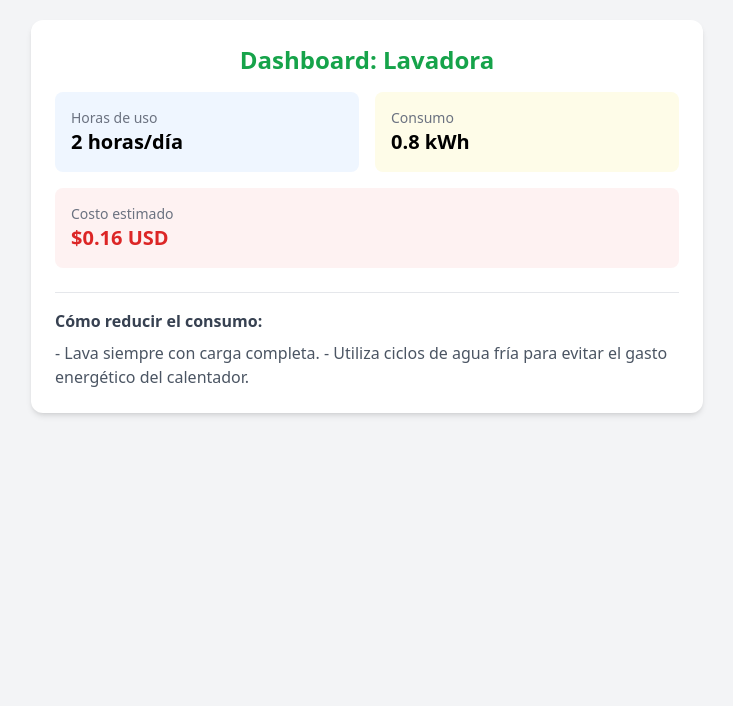
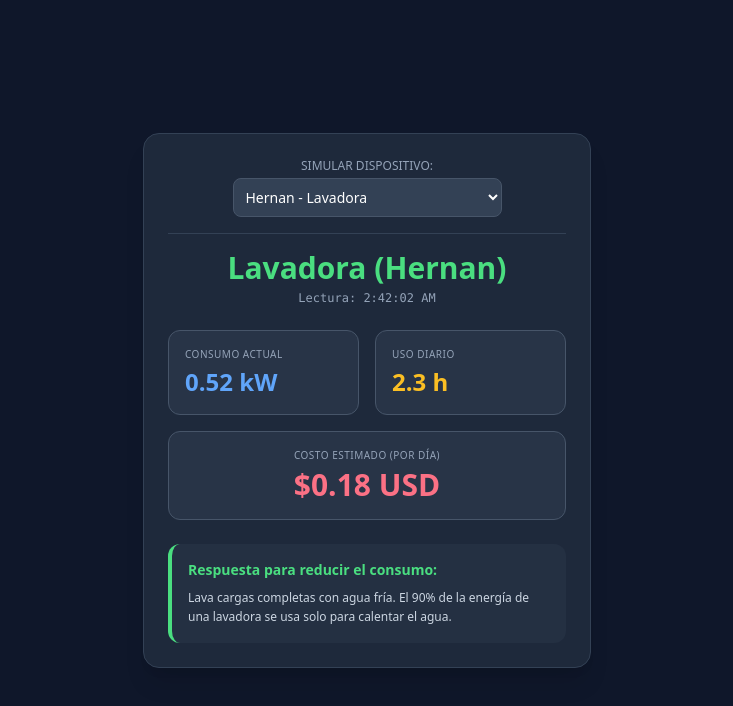
Before and after one commit to radstudioofio-sudo/Eco-Vivienda, a plain HTML site: page Index.html in a window 1280 px wide. Shown: the whole page, without its empty margins (273-1006 px from the left). Drawn offline with nearby package versions, Linux system fonts and the light colour scheme.

Commit message:
Revamp Eco-Ciudad Dashboard to Dynamic Eco-Dashboard

```diff
--- a/Index.html
+++ b/Index.html
@@ -3,35 +3,101 @@
 <head>
     <meta charset="UTF-8">
     <meta name="viewport" content="width=device-width, initial-scale=1.0">
-    <title>Eco-Ciudad Dashboard</title>
+    <title>Eco-Dashboard Dinámico</title>
     <script src="https://cdn.tailwindcss.com"></script>
 </head>
-<body class="bg-gray-100 p-5">
-    <div class="max-w-md mx-auto bg-white rounded-xl shadow-md overflow-hidden md:max-w-2xl p-6">
-        <h1 class="text-2xl font-bold text-green-600 mb-4 text-center">Dashboard: Lavadora</h1>
+<body class="bg-slate-900 p-4 min-h-screen flex items-center justify-center text-white">
+    <div class="w-full max-w-md bg-slate-800 rounded-2xl shadow-xl p-6 border border-slate-700">
+        <div class="mb-4 text-center">
+            <label class="text-xs text-slate-400 uppercase block mb-1">Simular dispositivo:</label>
+            <select id="device-selector" class="bg-slate-700 text-white text-sm rounded-lg p-2 border border-slate-600 focus:outline-none focus:ring-2 focus:ring-green-400" onchange="changeDevice(this.value)">
+                <option value="lavadora">Hernan - Lavadora</option>
+                <option value="refri">Jeury/Jahel - Refrigerador</option>
+                <option value="aire">Sabier/Jeremy - Aire Acondicionado</option>
+                <option value="microondas">Julietin - Microondas</option>
+                <option value="television">Alecin - Televisión</option>
+                <option value="estufa">Armando - Estufa</option>
+                <option value="abanico">David - Abanico (Ventilador)</option>
+            </select>
+        </div>
+
+        <hr class="border-slate-700 mb-4">
+
+        <h1 id="device-name" class="text-3xl font-bold text-green-400 mb-1 text-center">Electrodoméstico</h1>
+        <p class="text-center text-xs text-slate-400 mb-6 font-mono" id="timestamp"></p>
 
         <div class="grid grid-cols-2 gap-4">
-            <div class="bg-blue-50 p-4 rounded-lg">
-                <p class="text-sm text-gray-500">Horas de uso</p>
-                <p class="text-xl font-bold">2 horas/día</p>
+            <div class="bg-slate-700/50 p-4 rounded-xl border border-slate-600">
+                <p class="text-[10px] text-slate-400 uppercase tracking-wider">Consumo Actual</p>
+                <p class="text-2xl font-bold text-blue-400 mt-1" id="kw-val">0.0 kW</p>
             </div>
-            <div class="bg-yellow-50 p-4 rounded-lg">
-                <p class="text-sm text-gray-500">Consumo</p>
-                <p class="text-xl font-bold">0.8 kWh</p>
+            <div class="bg-slate-700/50 p-4 rounded-xl border border-slate-600">
+                <p class="text-[10px] text-slate-400 uppercase tracking-wider">Uso Diario</p>
+                <p class="text-2xl font-bold text-amber-400 mt-1" id="hours-val">0h</p>
             </div>
-            <div class="bg-red-50 p-4 rounded-lg col-span-2">
-                <p class="text-sm text-gray-500">Costo estimado</p>
-                <p class="text-xl font-bold text-red-600">$0.16 USD</p>
+            <div class="bg-slate-700/50 p-4 rounded-xl border border-slate-600 col-span-2 text-center">
+                <p class="text-[10px] text-slate-400 uppercase tracking-wider">Costo Estimado (Por Día)</p>
+                <p class="text-3xl font-extrabold text-rose-400 mt-1" id="cost-val">$0.00</p>
             </div>
         </div>
 
-        <div class="mt-6 border-t pt-4">
-            <h2 class="font-semibold text-gray-700">Cómo reducir el consumo:</h2>
-            <p class="text-gray-600 mt-2">
-                - Lava siempre con carga completa.
-                - Utiliza ciclos de agua fría para evitar el gasto energético del calentador.
-            </p>
+        <div class="mt-6 bg-slate-700/30 p-4 rounded-xl border-l-4 border-green-400">
+            <h2 class="font-bold text-green-400 text-sm">Respuesta para reducir el consumo:</h2>
+            <p id="eco-tip" class="text-xs mt-2 text-slate-300 leading-relaxed"></p>
         </div>
     </div>
+
+    <script>
+        // Base de datos con rangos de consumo reales (Min kW - Max kW) e indicaciones escritas
+        const inventory = {
+            "lavadora": { name: "Lavadora (Hernan)", minKw: 0.4, maxKw: 0.9, minHours: 1, maxHours: 3, tip: "Lava cargas completas con agua fría. El 90% de la energía de una lavadora se usa solo para calentar el agua." },
+            "refri": { name: "Refrigerador (Jeury / Jahel)", minKw: 0.15, maxKw: 0.30, minHours: 24, maxHours: 24, tip: "Evita abrir la puerta constantemente. Mantén los sellos limpios para que el frío no se escape y el motor trabaje de más." },
+            "aire": { name: "Aire Acondicionado (Sabier / Jeremy)", minKw: 1.0, maxKw: 2.2, minHours: 4, maxHours: 10, tip: "Configura la temperatura a 24°C. Cada grado menos aumenta el consumo un 8%. Mantén ventanas cerradas." },
+            "microondas": { name: "Microondas (Julietin)", minKw: 0.8, maxKw: 1.5, minHours: 0.2, maxHours: 0.8, tip: "Descongela los alimentos en el refrigerador desde la noche anterior en lugar de usar la potencia del microondas." },
+            "television": { name: "Televisión (Alecin)", minKw: 0.05, maxKw: 0.15, minHours: 2, maxHours: 6, tip: "Desconéctala por completo si usas barras de sonido o consolas; el modo 'Standby' (apagado con foquito rojo) sigue consumiendo." },
+            "estufa": { name: "Estufa Eléctrica (Armando)", minKw: 1.5, maxKw: 3.0, minHours: 0.5, maxHours: 2, tip: "Usa ollas con fondo plano que cubran bien la hornilla y ponles tapa para cocinar más rápido reteniendo el calor." },
+            "abanico": { name: "Abanico (David)", minKw: 0.04, maxKw: 0.09, minHours: 5, maxHours: 12, tip: "Limpia las aspas y el motor regularmente. El polvo acumulado frena el giro y hace que consuma más energía mecánicamente." }
+        };
+
+        // Precio promedio del kWh (puedes ajustarlo si deseas)
+        const PRICE_PER_KWH = 0.15;
+
+        function updateDashboard(itemId) {
+            const data = inventory[itemId];
+            if (!data) return;
+
+            // 1. Nombre y sugerencia
+            document.getElementById('device-name').innerText = data.name;
+            document.getElementById('eco-tip').innerText = data.tip;
+            document.getElementById('timestamp').innerText = "Lectura: " + new Date().toLocaleTimeString();
+
+            // 2. Generar consumos aleatorios dentro del rango real de cada aparato
+            const randomKw = (Math.random() * (data.maxKw - data.minKw) + data.minKw).toFixed(2);
+            // Si el aparato es el refri, siempre son 24 horas fijas
+            const randomHours = data.minHours === data.maxHours ? data.minHours : (Math.random() * (data.maxHours - data.minHours) + data.minHours).toFixed(1);
+
+            // 3. Calcular costo financiero (kW * Horas * Precio)
+            const dailyCost = (randomKw * randomHours * PRICE_PER_KWH).toFixed(2);
+
+            // 4. Imprimir en pantalla
+            document.getElementById('kw-val').innerText = randomKw + " kW";
+            document.getElementById('hours-val').innerText = randomHours + " h";
+            document.getElementById('cost-val').innerText = "$" + dailyCost + " USD";
+        }
+
+        // Función para el menú desplegable local
+        function changeDevice(val) {
+            window.history.replaceState({}, '', '?item=' + val);
+            updateDashboard(val);
+        }
+
+        // Leer parámetro al cargar (?item=...)
+        const params = new URLSearchParams(window.location.search);
+        const currentItem = params.get('item') || 'lavadora';
+
+        // Sincronizar el selector visual con la URL
+        document.getElementById('device-selector').value = currentItem;
+        updateDashboard(currentItem);
+    </script>
 </body>
 </html>
```
